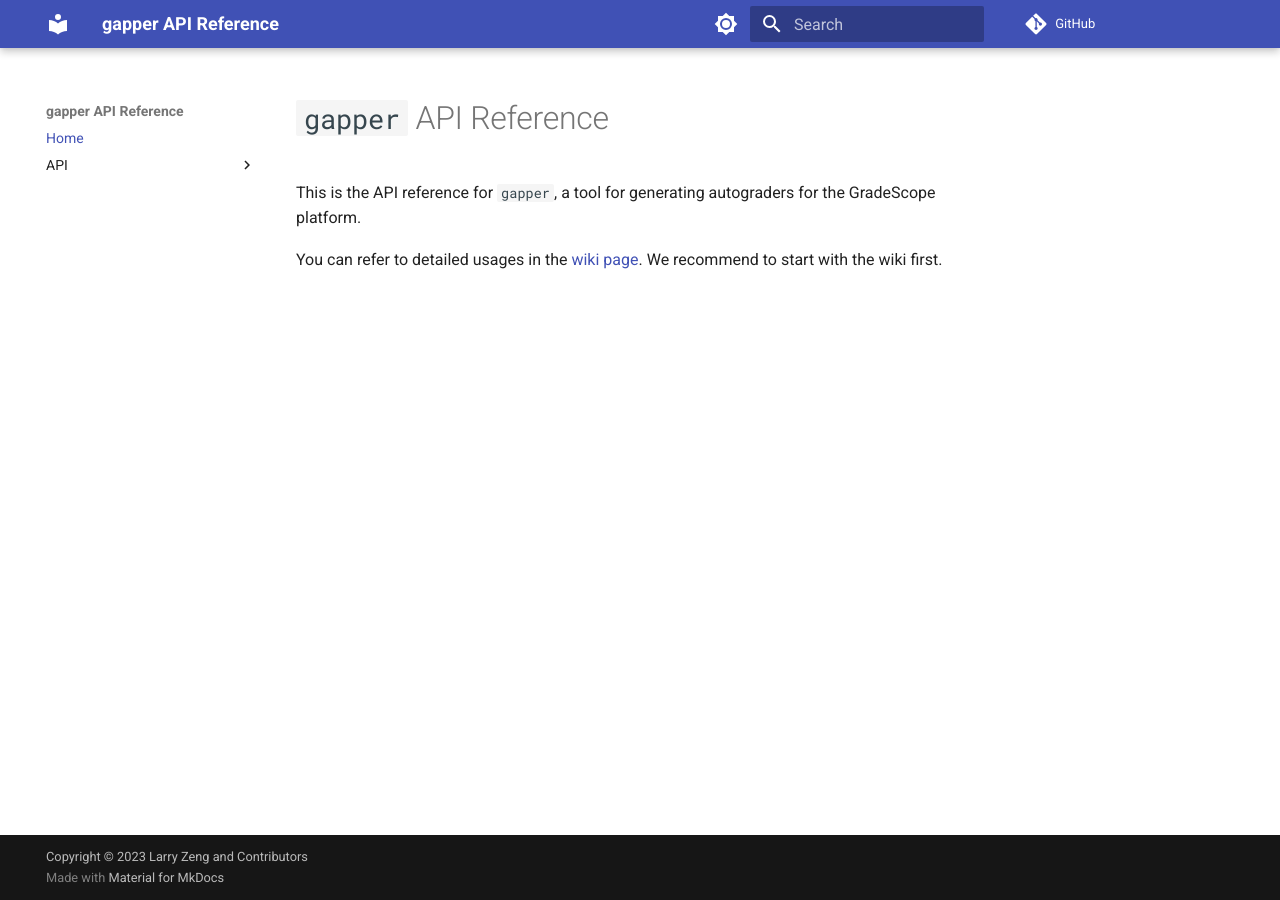
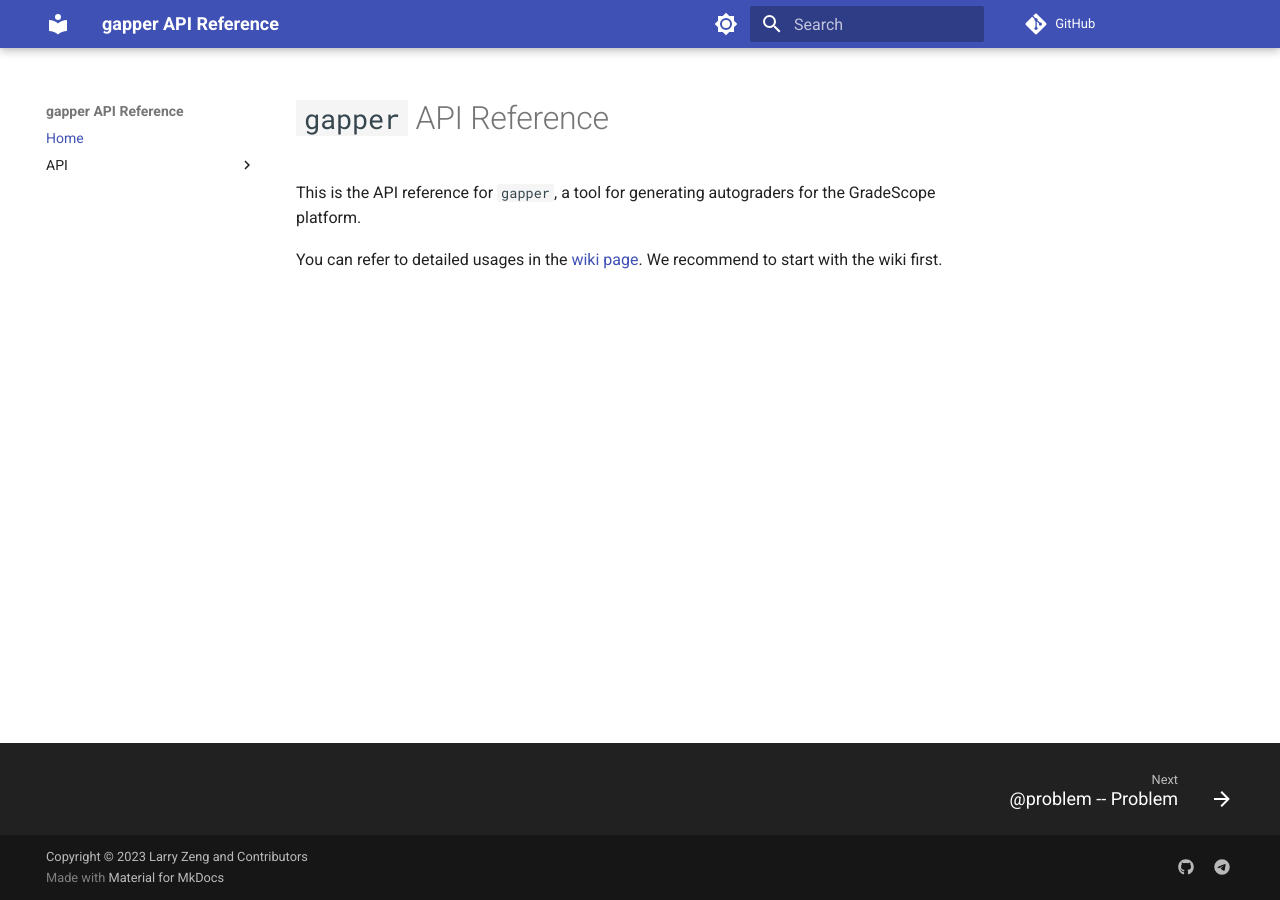
Before and after one commit to FlickerSoul/gapper, an MkDocs documentation site: the page built from docs/index.md, in a window 1280 px wide. Built offline with MkDocs 1.6.1 and Material for MkDocs 9.7.7, drawn with Linux system fonts in a browser that asks for light colours; comment, search, counter and statistics services are not loaded.

```diff
--- a/mkdocs.yaml
+++ b/mkdocs.yaml
@@ -18,6 +18,12 @@ nav:
     - API/gradescope_data_types.md
     - API/errors.md
 
+extra:
+  social:
+    - icon: fontawesome/brands/github
+      link: https://github.com/FlickerSoul/gapper
+    - icon: fontawesome/brands/telegram
+      link: https://t.me/the_universe_observer
 
 theme:
   name: material
@@ -25,6 +31,7 @@ theme:
     - content.code.annotate
     - content.code.copy
     - navigation.top
+    - navigation.footer
     - search.highlight
     - search.suggest
     - toc.follow
```
